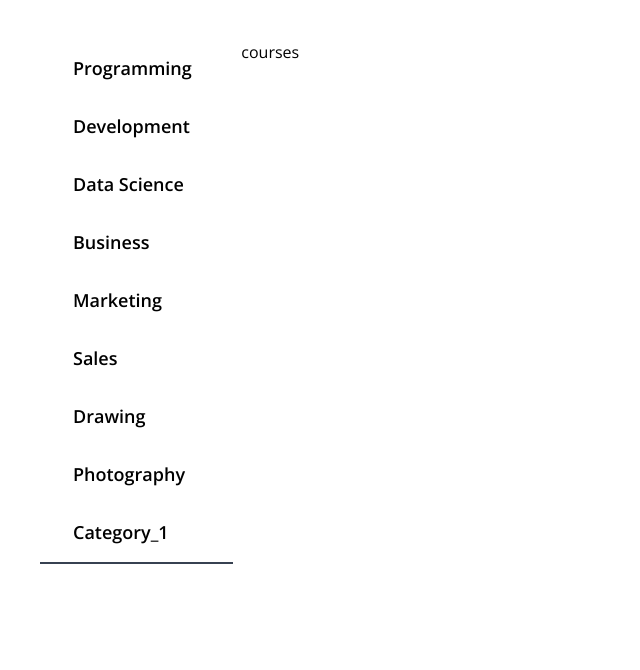
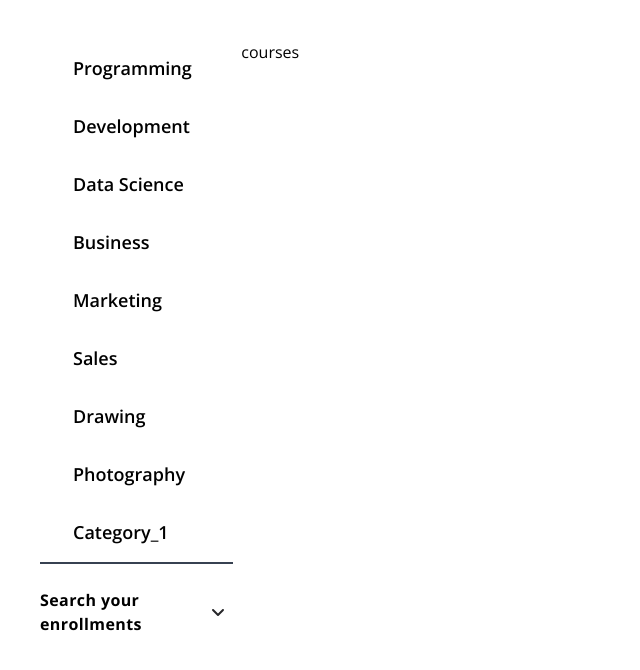
Before and after one commit to FrontEndDevo/NeuraLearnAcademy, a React (Vite) app: page /all-courses in a window 1280 px wide. Shown: the top 670 px of the page, without its empty margins (0-640 px from the left). Built offline with nearby package versions, Linux system fonts and the light colour scheme.

Commit message:
Add SearchBar component to CoursesCategories.jsx

```diff
--- a/src/components/AllCourses/CoursesCategories.jsx
+++ b/src/components/AllCourses/CoursesCategories.jsx
@@ -1,5 +1,6 @@
 import { Link } from "react-router-dom";
 import Slider from "react-slick/lib/slider";
+import SearchBar from "../../shared/SearchBar";
 
 const allCategories = [
   "all",
@@ -49,6 +50,7 @@ const CoursesCategories = () => {
       <div className="border-b-2 border-gray-700">
         <Slider {...settings}>{renderedCoursesCategories}</Slider>
       </div>
+      <SearchBar />
     </aside>
   );
 };
```
